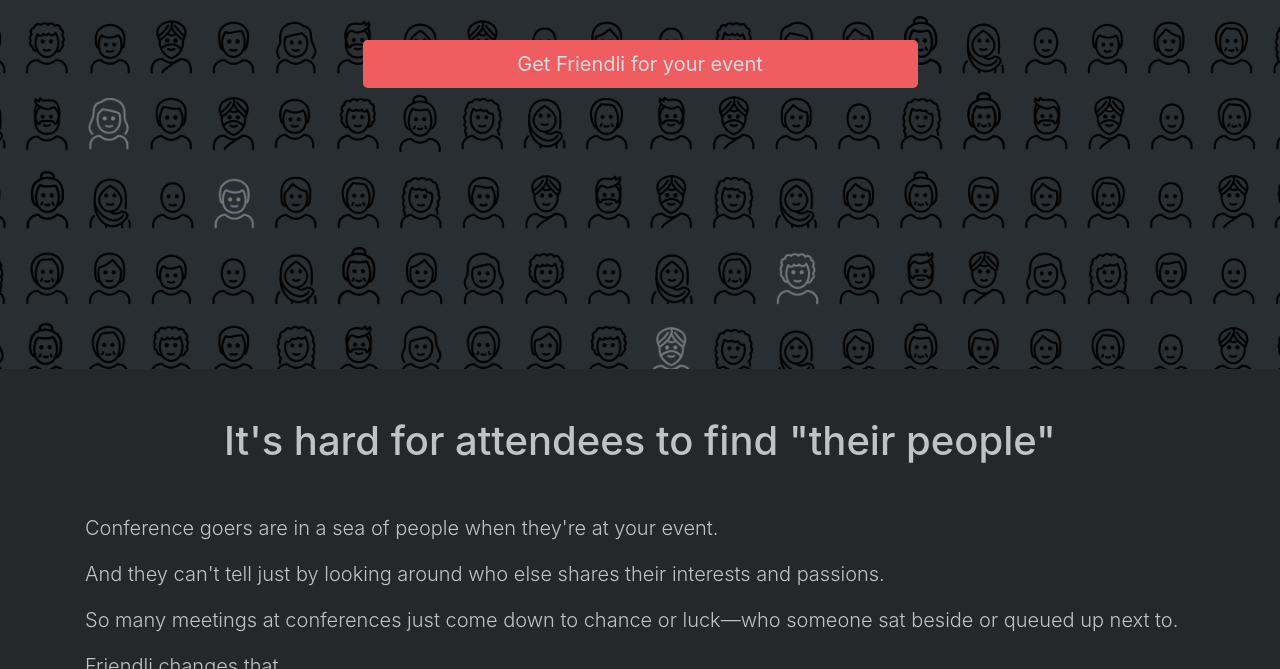
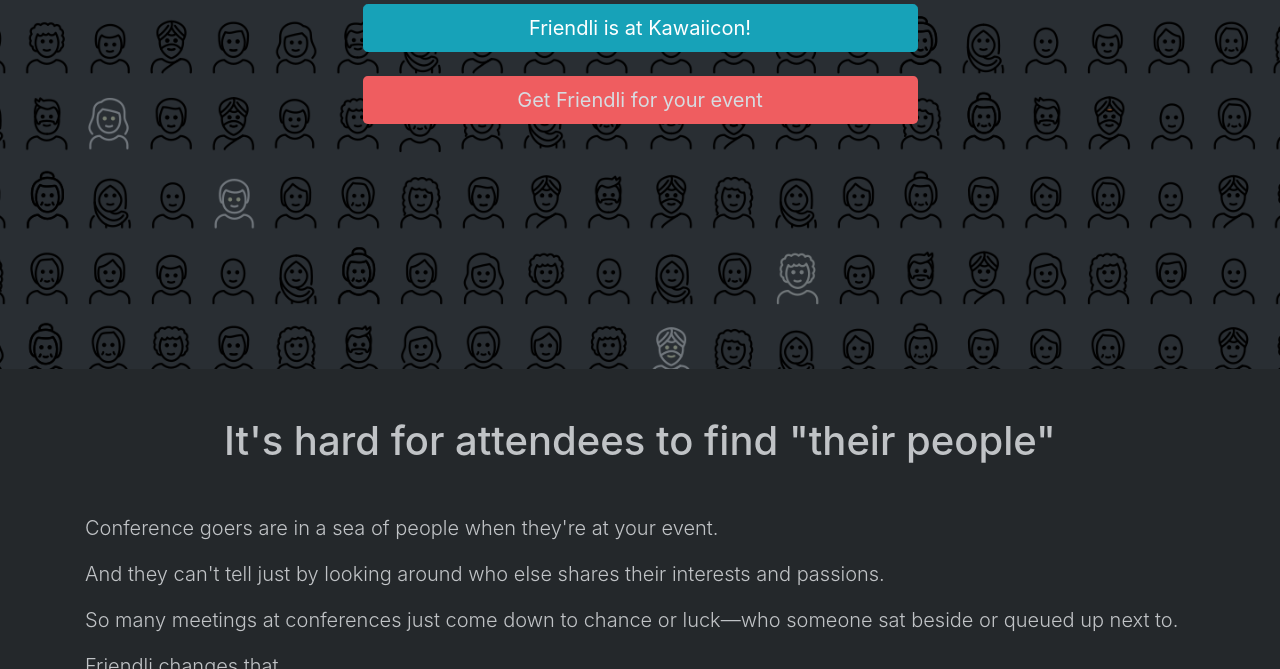
Before and after one commit to red-and-black/friendli-site, a plain HTML site: page index.html in a window 1280 px wide. Shown: the part 431-1100 px from the top of the page. Drawn offline with Linux system fonts and the light colour scheme.

Commit message:
Add Kawaiicon button

```diff
--- a/index.html
+++ b/index.html
@@ -38,6 +38,12 @@
           <h1 class="display-4 px-2 pb-4 text-center text-shadow">
             Friendli makes it easy to meet people at conferences
           </h1>
+          <div class="d-flex justify-content-center mt-4">
+            <a class="btn btn-info btn-lg w-50"
+              href="https://kawaiicon.friendli.io">
+              Friendli is at Kawaiicon!
+            </a>
+          </div>
           <div class="d-flex justify-content-center mt-4">
             <a class="btn btn-watermelon btn-lg w-50"
               href="#get-friendli">
```
